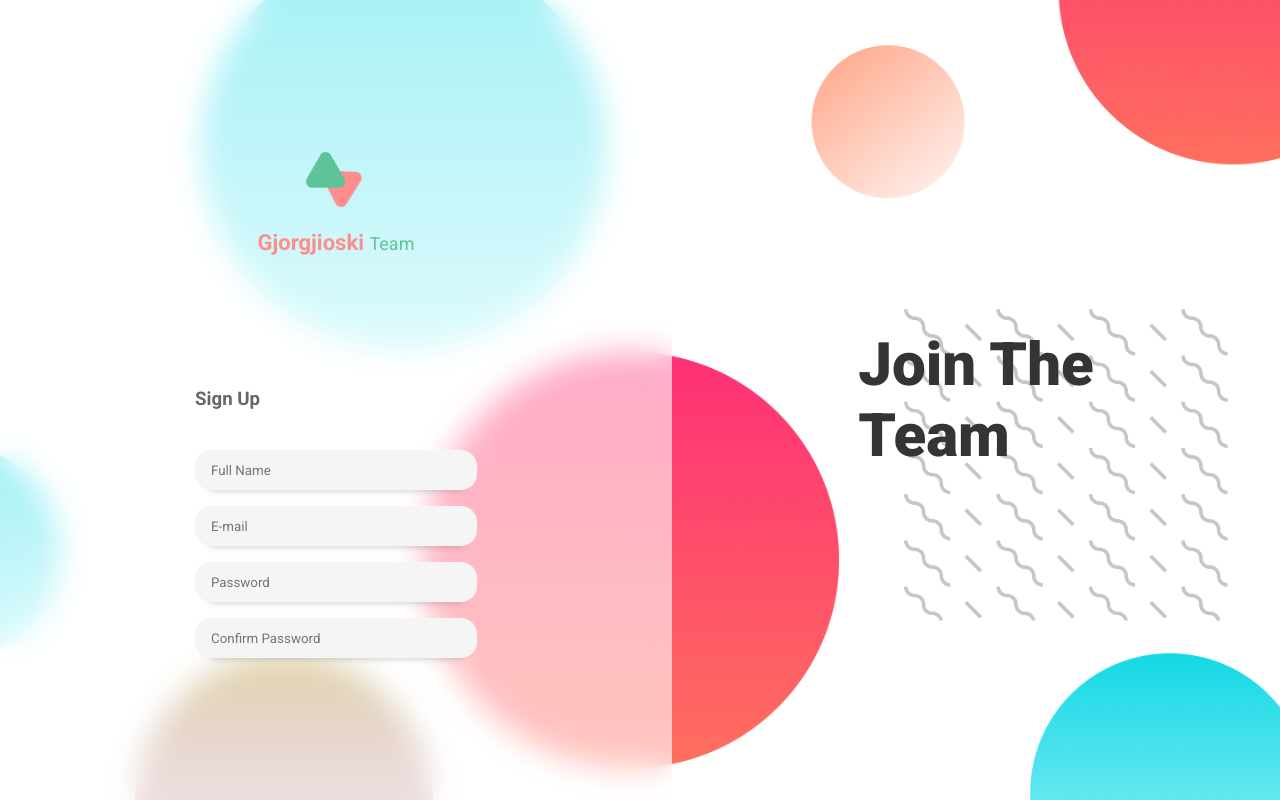
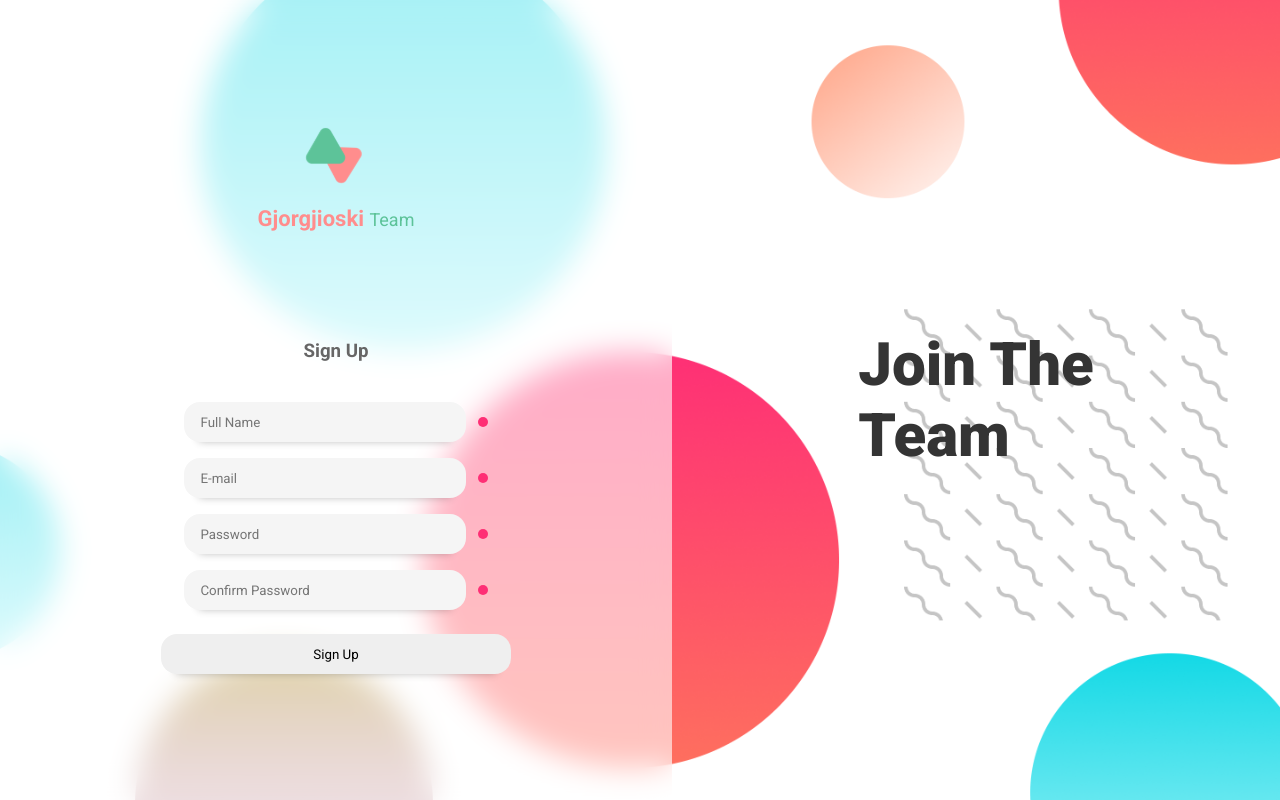
Before and after one commit to HristijanGjorgjioski/GoCorona-Design, a React (Create React App) app: page / in a window 1280 px wide. Built offline with nearby package versions, Linux system fonts and the light colour scheme.

Commit message:
Main component is done, next is Sidebar

```diff
--- a/src/components/Main/Main.jsx
+++ b/src/components/Main/Main.jsx
@@ -22,7 +22,7 @@ const Container = styled.div`
         color: #343434;
     }
 
-    @media (max-width: 760px) {
+    @media (max-width: 900px) {
         display: none;
     }
 `
--- a/src/components/SideBar/Input/Input.jsx
+++ b/src/components/SideBar/Input/Input.jsx
@@ -4,8 +4,13 @@ import styled from 'styled-components'
 const Input = ({ placeholder, type }) => {
     return (
         <Container>
-           <input type={type} placeholder={placeholder} />
-            <div />
+           <StyledInput
+            type={type ? type : 'text'}
+            placeholder={placeholder}
+            required
+            autoComplete="off"
+        />
+            <Status />
         </Container>
     )
 }
@@ -14,8 +19,9 @@ const Container = styled.div`
     display: flex;
     justify-content: center;
     align-items: center;
+`;
 
-    input {
+const StyledInput = styled.input`
     max-width: 350px;
     min-width: 250px;
     padding: 0 1rem;
@@ -30,7 +36,26 @@ const Container = styled.div`
     &:hover {
         transform: translate(-5px);
     }
+`;
+
+const Status = styled.div`
+    height: 10px;
+    width: 10px;
+    background: #9d9d9d;
+    border-radius: 1rem;
+    margin-left: 0.7rem;
+
+    ${StyledInput}:focus + & {
+        background: #ffa689;
     }
-`
+
+    ${StyledInput}:invalid + & {
+        background: #fe2f75;
+    }
+
+    ${StyledInput}:valid + & {
+        background: #70edb9;
+    }
+`;
 
 export default Input
--- a/src/components/SideBar/Sidebar.jsx
+++ b/src/components/SideBar/Sidebar.jsx
@@ -17,15 +17,33 @@ const Sidebar = () => {
                 <Input placeholder="E-mail" type="email" />
                 <Input placeholder="Password" type="password" />
                 <Input placeholder="Confirm Password" type="password" />
+                <button>Sign Up</button>
             </Form>
         </Container>
     )
 }
 
 const Form = styled.form`
+    width: 100%;
+    display: flex;
+    flex-direction: column;
+    align-items: center;
+
     h3 {
         color: #666666;
         margin-bottom: 2rem;
+    }
+
+    button {
+        width: 75%;
+        max-width: 350px;
+        min-width: 250px;
+        padding: 0 1rem;
+        margin: 1rem 0;
+        height: 40px;
+        border: none;
+        box-shadow: 0px 14px 9px -15px rgba(0,0,0,0.3);
+        border-radius: 1rem;
     }
 `;
 
```
Lines whose indentation alone changed are shown as unchanged.
